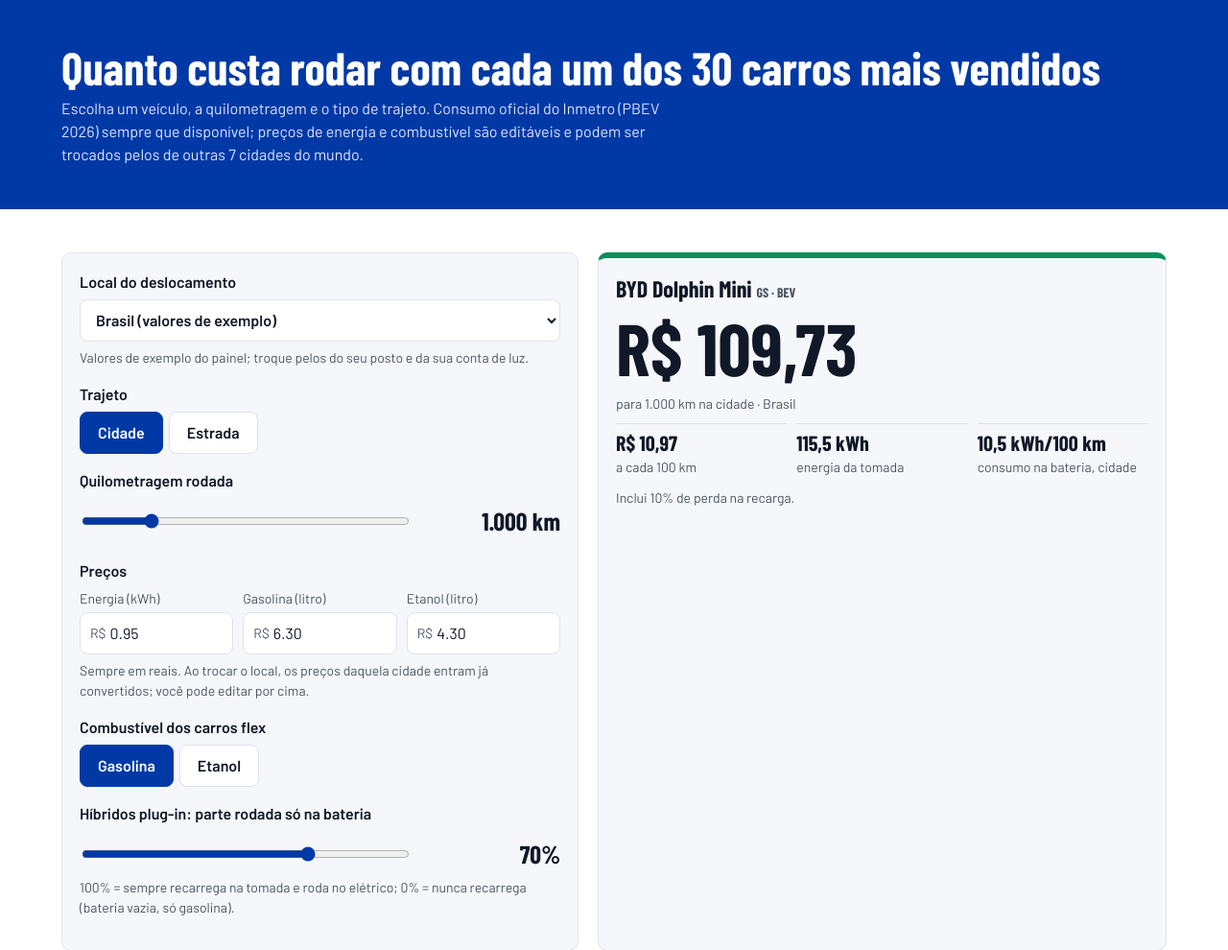
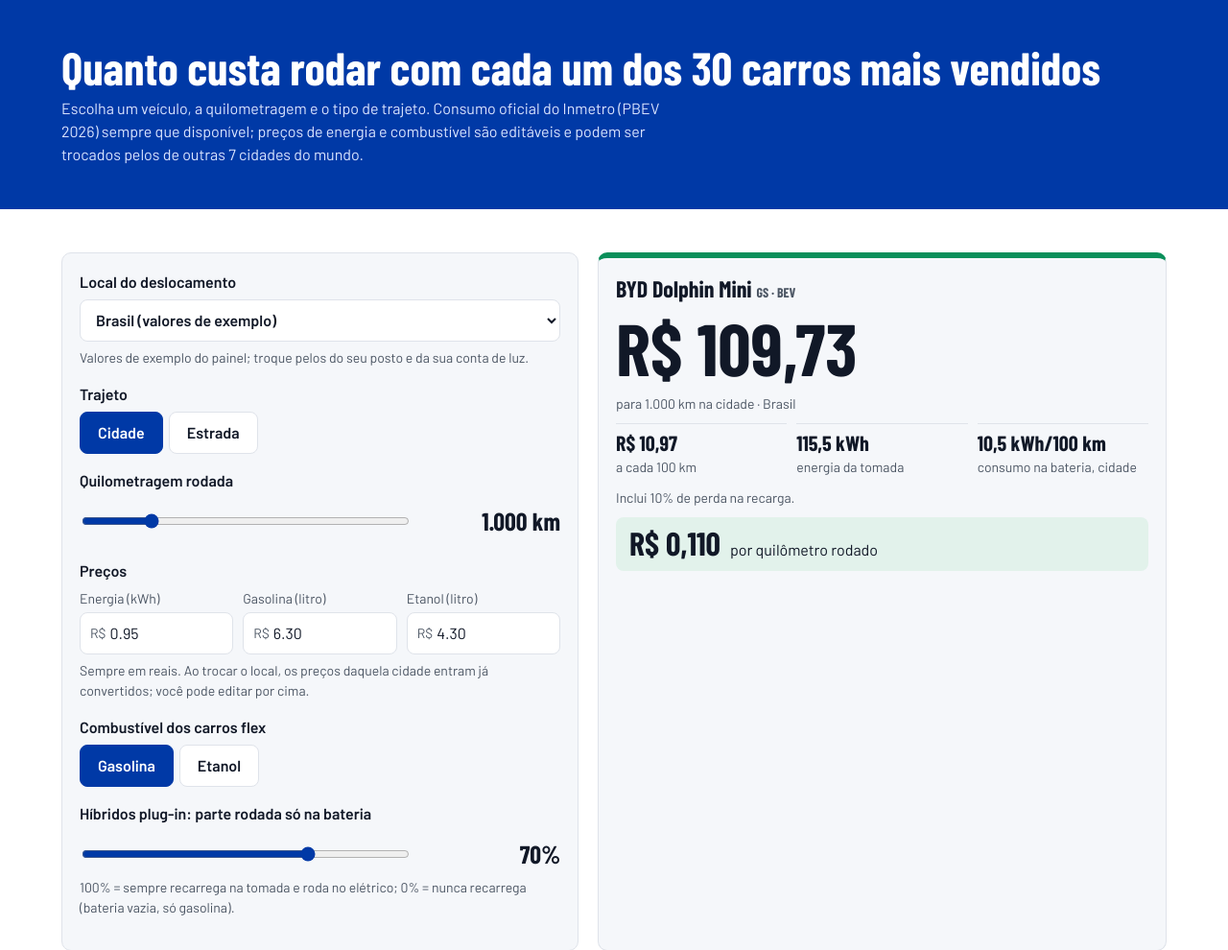
Before and after one commit to fonefirmaa34-sudo/travelprice, a plain HTML site: page index.html in a window 1280 px wide. Shown: the top 990 px of the page at 96% size. Drawn offline with nearby package versions, Linux system fonts and the light colour scheme.

Commit message:
Mostra o custo por km rodado em reais
Co-Authored-By: Claude Opus 5.5 <noreply@anthropic.com>
Claude-Session: https://claude.ai/code/session_01PnyZj3adubnXBADQTBZcVw

```diff
--- a/index.html
+++ b/index.html
@@ -51,6 +51,8 @@ select:focus-visible{outline:3px solid var(--focus);outline-offset:2px}
 .facts b{display:block;font:700 22px "Barlow Condensed",sans-serif;white-space:nowrap}
 .facts span{font-size:14px;color:var(--mute)}
 .note{font-size:14px;color:var(--mute);margin:0}
+.perkm{display:flex;align-items:baseline;gap:10px;flex-wrap:wrap;background:color-mix(in srgb,var(--c,var(--blue)) 12%,var(--bg));border-radius:8px;padding:10px 14px}
+.perkm b{font:700 34px/1 "Barlow Condensed",sans-serif;white-space:nowrap}
 .lists{display:grid;grid-template-columns:repeat(3,minmax(0,1fr));gap:16px}
 @media(max-width:900px){.lists{grid-template-columns:minmax(0,1fr)}}
 .lists h3{font:700 22px "Barlow Condensed",sans-serif;margin:0 0 8px;color:var(--c)}
@@ -197,7 +199,7 @@ function render(){
     if(c.t==='phev')nt=`${$('pel').value}% do trajeto no elétrico e o resto a ${x.fuel}.`;
     else if(c.t==='ev')nt='Inclui 10% de perda na recarga.';
     if(S.f==='e'&&!c.e&&c.t!=='ev')nt+=' Este modelo não é flex: calculado com gasolina.';
-    r.innerHTML=`<div class="who">${esc(c.n)} <span class="note">${esc(c.v)} · ${TL[c.t]}</span></div><div class="big">${brl(x.tot)}</div><p class="note">para ${km.toLocaleString('pt-BR')} km na ${mode} · ${esc(loc().n.replace(/ \(.*\)$/,''))}</p><div class="facts">${f.map(a=>`<div><b>${esc(a[0])}</b><span>${esc(a[1])}</span></div>`).join('')}</div>${nt?`<p class="note">${esc(nt.trim())}</p>`:''}`;
+    r.innerHTML=`<div class="who">${esc(c.n)} <span class="note">${esc(c.v)} · ${TL[c.t]}</span></div><div class="big">${brl(x.tot)}</div><p class="note">para ${km.toLocaleString('pt-BR')} km na ${mode} · ${esc(loc().n.replace(/ \(.*\)$/,''))}</p><div class="facts">${f.map(a=>`<div><b>${esc(a[0])}</b><span>${esc(a[1])}</span></div>`).join('')}</div>${nt?`<p class="note">${esc(nt.trim())}</p>`:''}<div class="perkm"><b>${esc((x.tot/km).toLocaleString('pt-BR',{style:'currency',currency:'BRL',minimumFractionDigits:3,maximumFractionDigits:3}))}</b><span>por quilômetro rodado</span></div>`;
   }
   const rows=ALL.map(a=>({a,v:cost(a).tot})).sort((p,q)=>p.v-q.v),mx=rows[rows.length-1].v||1;
   $('cmps').textContent=`${loc().n.replace(/ \(.*\)$/,'')}, ${km.toLocaleString('pt-BR')} km na ${S.m==='c'?'cidade':'estrada'}, flex com ${S.f==='g'?'gasolina':'etanol'}, plug-in com ${$('pel').value}% no elétrico. Do mais barato ao mais caro.`;
```
